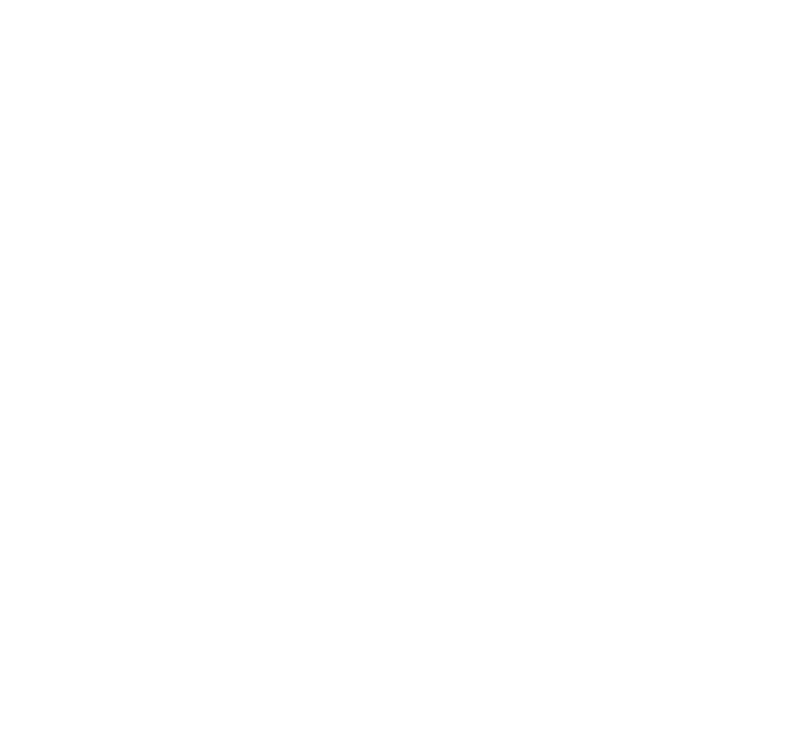
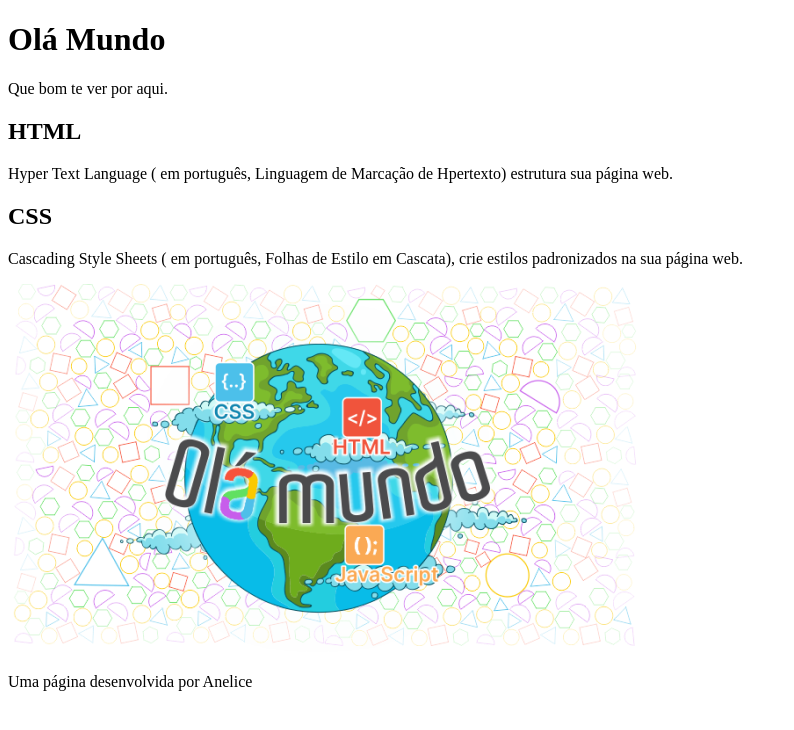
Before and after one commit to EscolaAne/Hello-Word, a plain HTML site: page index.html in a window 1280 px wide. Shown: the whole page, without its empty margins (0-794 px from the left). Drawn offline with Linux system fonts and the light colour scheme.

Commit message:
Finalizando a página html

```diff
--- a/index.html
+++ b/index.html
@@ -1,12 +1,33 @@
 <!DOCTYPE html>
 <html lang="pt-br">
+
 <head>
     <meta charset="UTF-8">
     <meta name="viewport" content="width=device-width, initial-scale=1.0">
     <title>Olá Mundo</title>
 </head>
+
 <body>
+    <header>
+        <h1>Olá Mundo</h1>
+        <p>Que bom te ver por aqui.</p>
+    </header>
 
+    <section>
+        <h2>HTML</h2>
+        <p>Hyper Text Language ( em português, Linguagem de Marcação de Hpertexto) estrutura sua página web.</p>
+
+        <h2>CSS</h2>
+        <p>Cascading Style Sheets ( em português, Folhas de Estilo em Cascata), crie estilos padronizados na sua página
+            web.</p>
+        <img src="imagem/Olá Mundo.png"
+            alt="Imagem com figuras geométricas ao fundo e uma figura do planeta Terra a frente, com a inscrição Olá Mundo em letras coloridas">
+    </section>
+
+    <footer>
+        <p>Uma página desenvolvida por Anelice</p>
+    </footer>
 
 </body>
+
 </html>
```
Also changed, not shown: Imagem/Olá Mundo.png (added).
